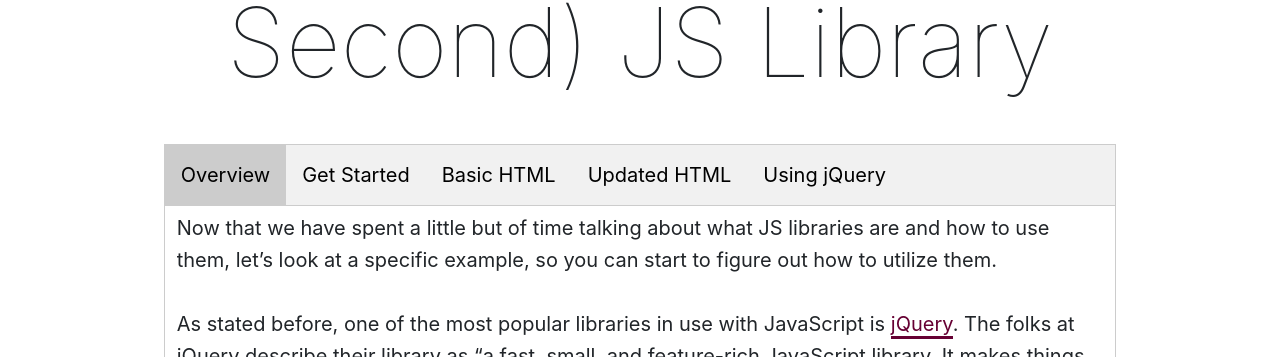
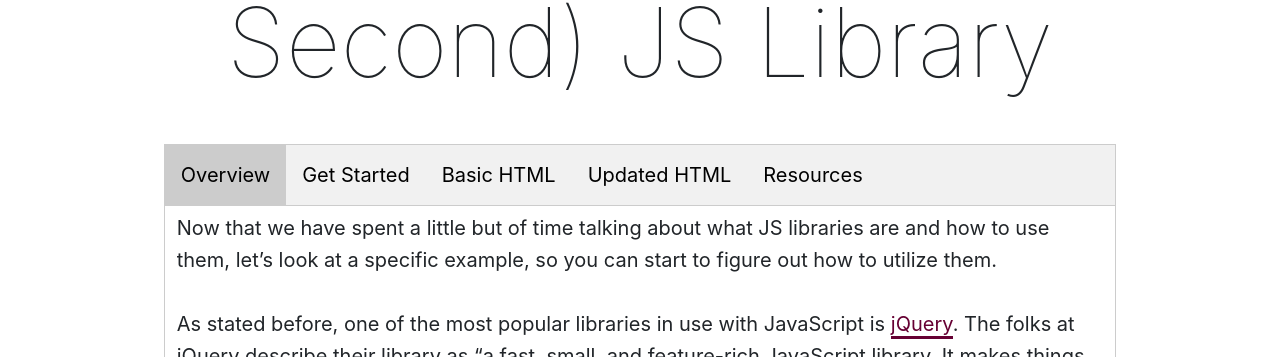
Before and after one commit to Montana-Media-Arts/441-web-tech-Spring2022-course, a Jekyll site: the page built from modules/week-8/_posts/2002-01-01-jquery.md, in a window 1280 px wide. Shown: the part 543-900 px from the top of the page. Built offline with Jekyll 4.4.1, drawn with Linux system fonts in a browser that asks for light colours; nearby versions of some CDN libraries; comment, search, counter and statistics services are not loaded.

Commit message:
Update 2002-01-01-jquery.md

```diff
--- a/modules/week-8/_posts/2002-01-01-jquery.md
+++ b/modules/week-8/_posts/2002-01-01-jquery.md
@@ -11,7 +11,7 @@ jotted: false
 <button class="tablinks" onclick="openTab(event, 'started')">Get Started</button>
   <button class="tablinks" onclick="openTab(event, 'basic')">Basic HTML</button>
   <button class="tablinks" onclick="openTab(event, 'updated')">Updated HTML</button>
-  <button class="tablinks" onclick="openTab(event, 'using')">Using jQuery</button>
+  <button class="tablinks" onclick="openTab(event, 'using')">Resources</button>
 </div>
 <div id="Overview" class="tabcontent" style="display:block">
 <div class="tabhtml" markdown="1">
```
